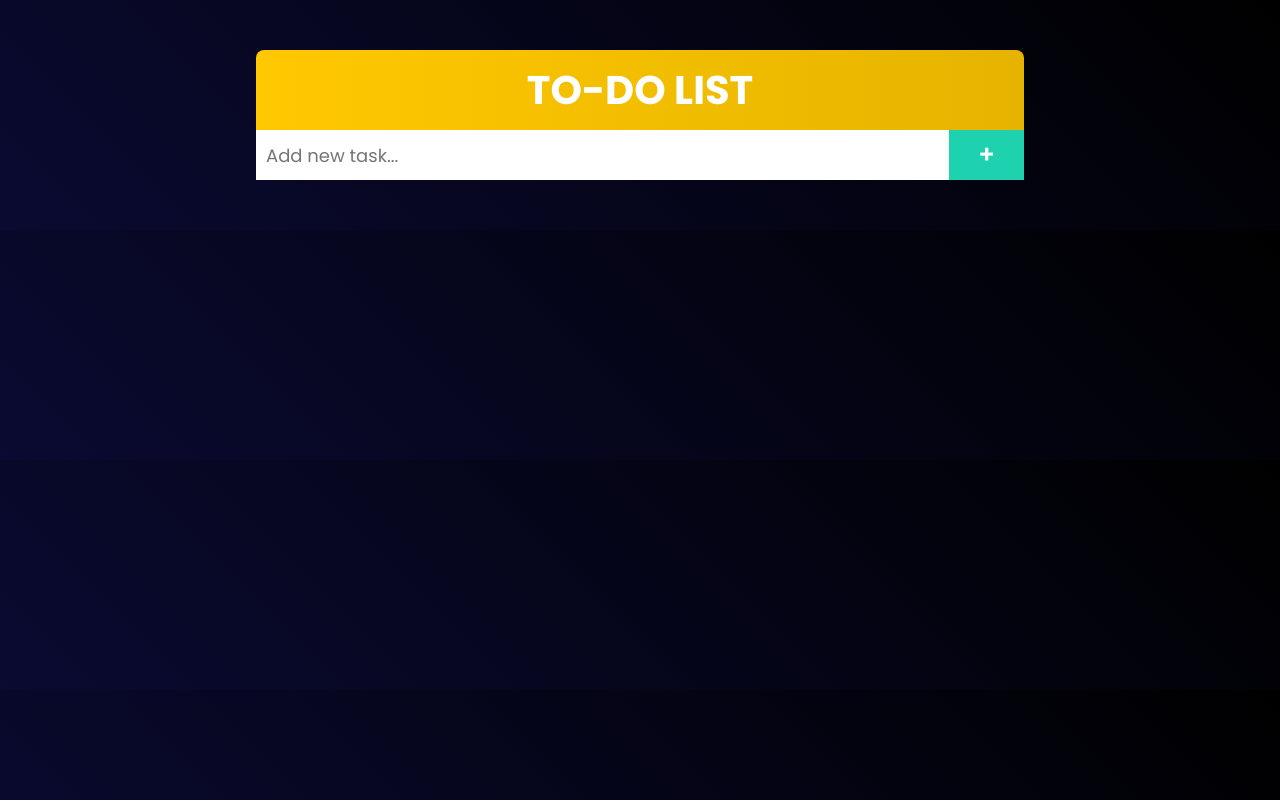
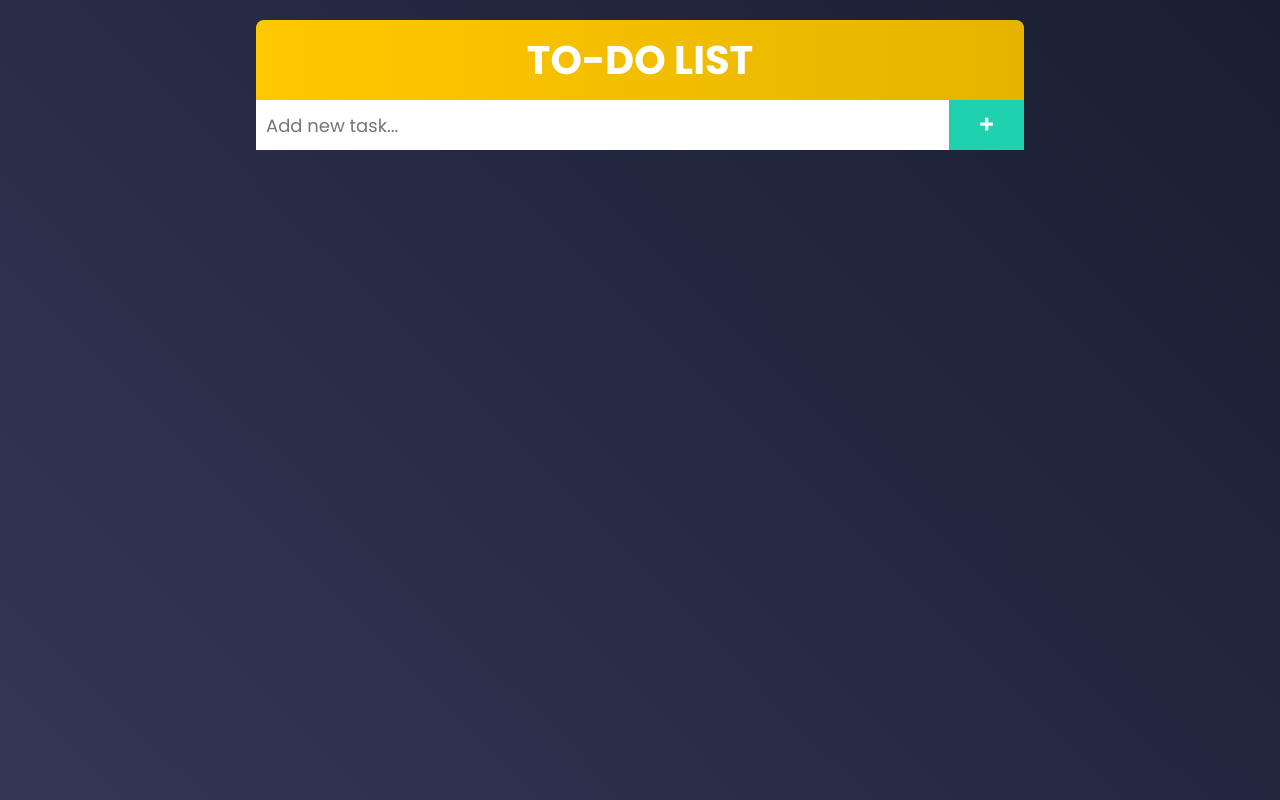
Before and after one commit to Ryoley/todo-list, a plain HTML site: page index.html in a window 1280 px wide. Drawn offline with Linux system fonts and the light colour scheme.

Commit message:
💄 improve ui

```diff
--- a/index.html
+++ b/index.html
@@ -6,7 +6,7 @@
     <meta http-equiv="X-UA-Compatible" content="IE=edge">
     <meta name="viewport" content="width=device-width, initial-scale=1.0">
     <link rel="stylesheet" href="https://cdnjs.cloudflare.com/ajax/libs/font-awesome/5.15.2/css/all.min.css">
-    <link rel="stylesheet" href="static/css/style.css">
+    <link rel="stylesheet" href="static/css/main.css">
     <title>To-Do List</title>
 </head>
 
@@ -21,7 +21,7 @@
             <ul></ul>
         </div>
     </div>
-    <script src="static/js/script.js"></script>
+    <script src="static/js/main.js"></script>
 </body>
 
 </html>
--- a/static/css/style.css
+++ b/static/css/main.css
@@ -9,13 +9,16 @@
     --dark-primary: #e6b400;
     --darker-primary: #b38c00;
     --primary-transparent: #ffc80080;
-    --secondary: #0a0a32;
-    --dark-secondary: #0a0a19;
-    --secondary-transparent: #0a0a3280;
+    --secondary: #323755;
+    --light-secondary :#414b7d;
+    --dark-secondary: #191e32;
+    --secondary-transparent: #32375580;
     --black: #000;
     --green: #1ed2af;
     --dark-green: #18ab8d;
     --light-grey: #e1e1e1;
+    --dark-grey: #191919;
+    --pink: #dc4be6;
     --red: #ff4b4b;
     --white: #fff;
 }
@@ -33,11 +36,11 @@
 }
 
 ::-webkit-scrollbar-thumb:hover {
-    background: var(--dark-primary);
+    background: var(--primary);
 }
 
 ::-webkit-scrollbar-thumb:active {
-    background: var(--darker-primary);
+    background: var(--primary);
 }
 
 ::-webkit-scrollbar-thumb {
@@ -45,7 +48,7 @@
 }
 
 ::-webkit-scrollbar-track {
-    background: var(--black);
+    background: var(--white);
 }
 
 /*———————————————————————————————————————————————————————————————*/
@@ -71,8 +74,9 @@
 }
 
 body {
-    background: linear-gradient(45deg, var(--secondary), var(--black));
+    background: linear-gradient(45deg, var(--secondary), var(--dark-secondary));
     box-sizing: border-box;
+    min-height: 100vh;
 }
 
 .container {
@@ -81,7 +85,7 @@ body {
     flex-direction: column;
     font-family: sans-serif;
     justify-content: flex-start;
-    padding: 50px 0;
+    padding: 20px 0;
     width: 100%;
 }
 
@@ -106,7 +110,6 @@ body {
 }
 
 .app form {
-    background-color: #262e4c;
     display: flex;
     height: 50px;
     width: 100%;
@@ -122,7 +125,7 @@ body {
 }
 
 .app form input:focus {
-    outline: 2px solid var(--white);
+    outline: none;
 }
 
 .app form button {
@@ -149,7 +152,7 @@ body {
 
 .app ul li {
     align-items: center;
-    background-color: #3a4674;
+    background-color: var(--light-secondary);
     border-bottom: 1px solid var(--secondary);
     display: flex;
     justify-content: space-between;
```
Also changed, not shown: static/js/main.js (renamed from static/js/script.js).
